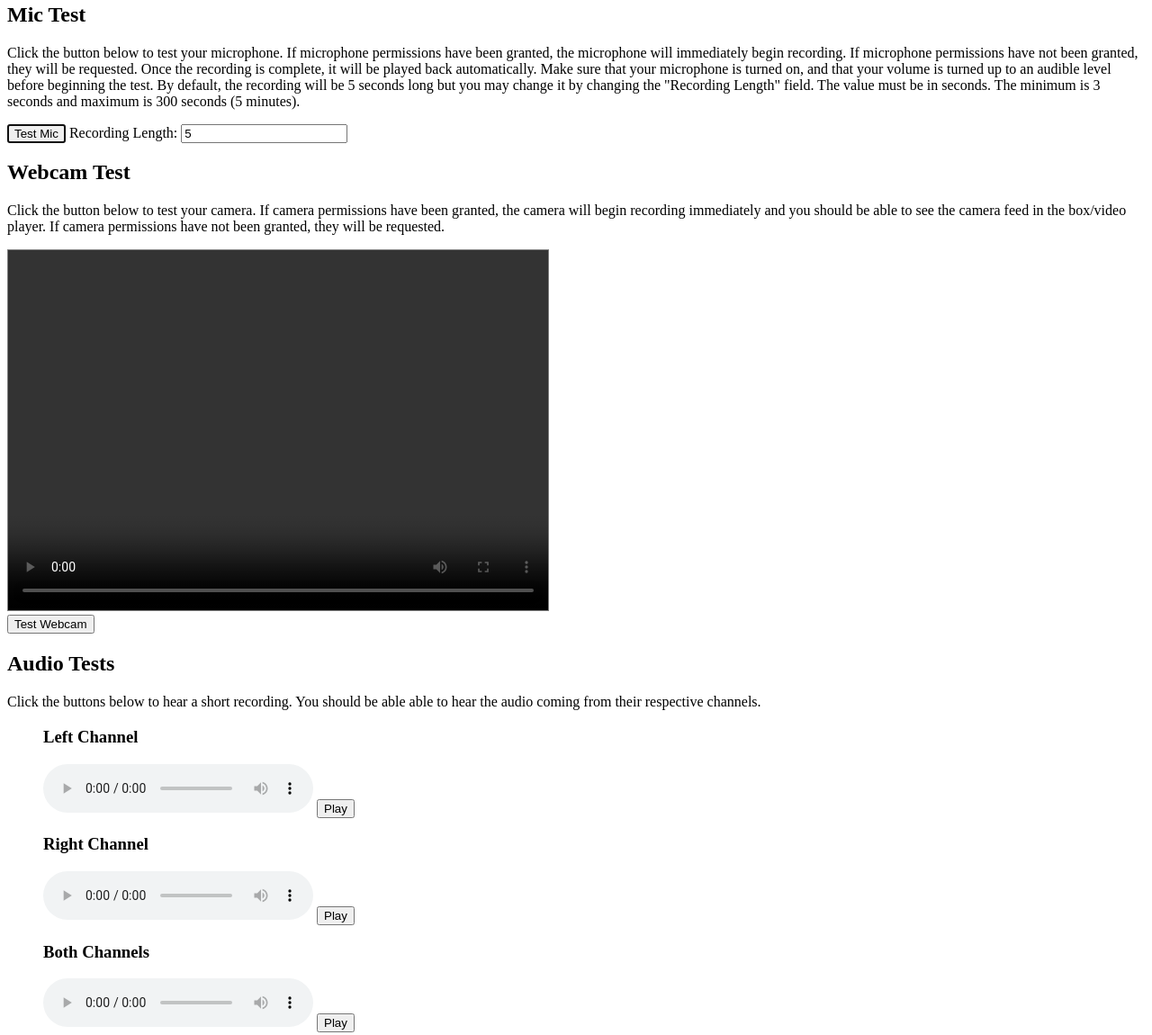
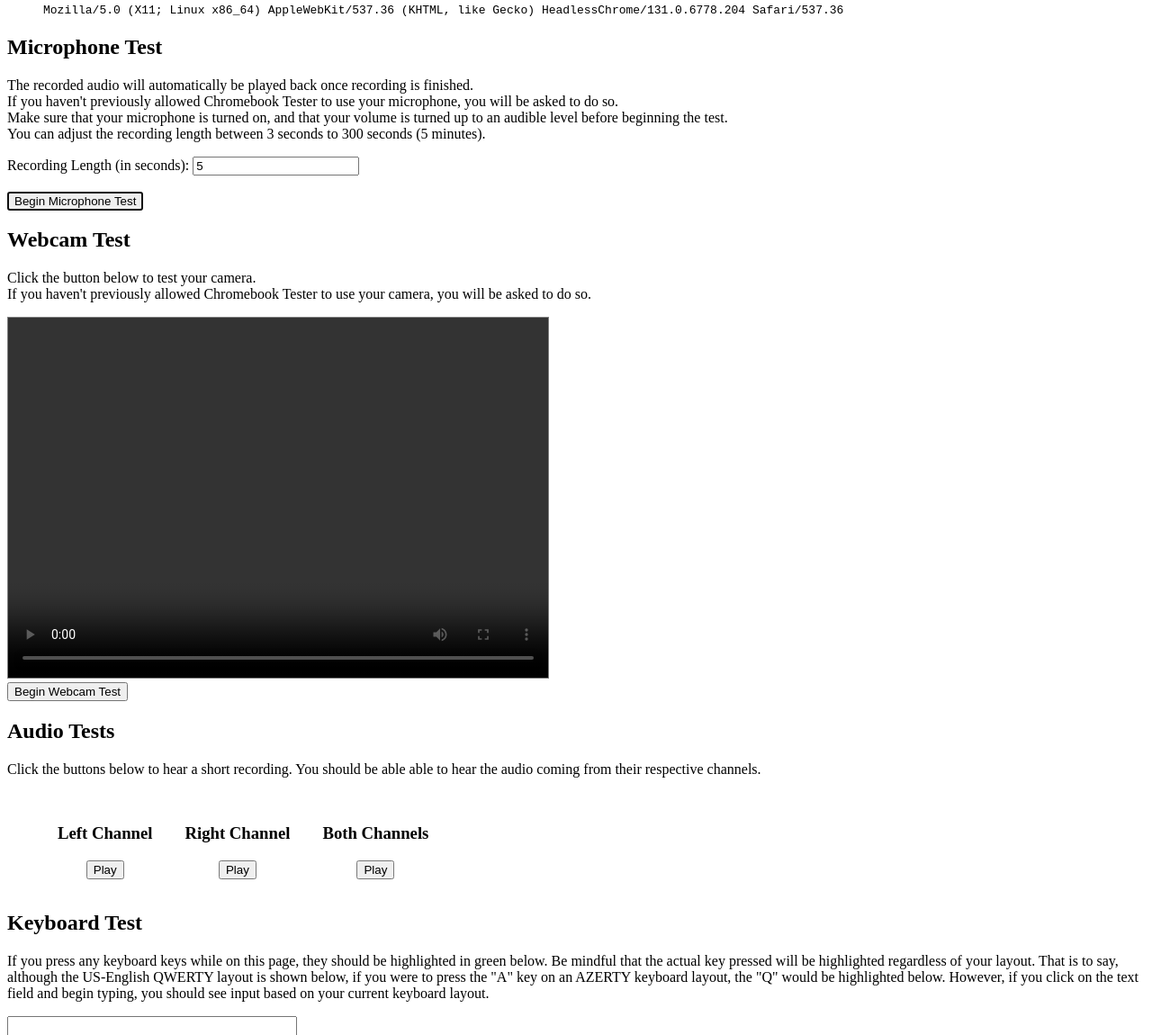
Before and after one commit to antony0596/chromebooktester.com, a plain HTML site: page index.html in a window 1280 px wide. Shown: the part 258-1408 px from the top of the page at 90% size. Drawn offline with Linux system fonts and the light colour scheme.

Commit message:
audio section alignment

```diff
--- a/index.html
+++ b/index.html
@@ -13,11 +13,18 @@
 
 <body>
 	<h1 class="text-center title" id="title"><a href="https://chromebooktester.com">Chromebook Tester</a></h1>
-	<p class="text-center">Welcome to chromebooktester.com. This site was designed to assist in the triage process of Chromebooks to enable faster repairs. Despite its name and original intent, the features available here should work on any Operating System.</p>
+	<p class="text-center">
+		Welcome to chromebooktester.com.<br>
+		This site was designed to assist in the triage process of Chromebooks to enable faster repairs.<br>
+		Despite its name and original intent, the features available here should work on any Operating System.
+	</p>
 
     <!-- START: System Information -->
     <h2 id="sysInfo">System Information:</h2>
-    <p>This section shows which web browser you're using. On ChromeOS, you can see which version of ChromeOS you're running by looking at the version of Chrome.</p>
+    <p>
+		This section shows which web browser you're using.<br>
+		On ChromeOS, you can see which version of ChromeOS you're running by looking at the version of Chrome.
+	</p>
 	<code id="ua" class="tab"></code>
 	<script type="text/javascript" src="systemInfo.js"></script>
 	<!-- END: System Information -->
@@ -28,21 +35,30 @@
     		document.getElementById('title').scrollIntoView();
 		};
 	</script>
-	<h2>Mic Test</h2>
-	<p>Click the button below to test your microphone. If microphone permissions have been granted, the microphone will immediately begin recording. If microphone permissions have not been granted, they will be requested. Once the recording is complete, it will be played back automatically. Make sure that your microphone is turned on, and that your volume is turned up to an audible level before beginning the test. By default, the recording will be 5 seconds long but you may change it by changing the "Recording Length" field. The value must be in seconds. The minimum is 3 seconds and maximum is 300 seconds &#40;5 minutes&#41;.</p>
-    <button onclick="myAudio()" tabindex="1" onfocus="scrollToTop();" autofocus>Test Mic</button>
-	<label for="recordLength">Recording Length:</label>
+	<h2>Microphone Test</h2>
+	<p>
+		The recorded audio will automatically be played back once recording is finished.<br>
+		If you haven't previously allowed Chromebook Tester to use your microphone, you will be asked to do so.<br>
+		Make sure that your microphone is turned on, and that your volume is turned up to an audible level before beginning the test.<br>
+		You can adjust the recording length between 3 seconds to 300 seconds &#40;5 minutes&#41;.
+	</p>
+	<label for="recordLength">Recording Length &#40;in seconds&#41;:</label>
 	<input id="recordLength" type="text" value="5" min="3" max="300">
+	<br><br>
+	<button onclick="myAudio()" tabindex="1" onfocus="scrollToTop();" autofocus>Begin Microphone Test</button>
 	<script type="text/javascript" src="micTest.js"></script>
 	<!-- END: Mic Test -->
 
 	<!-- START: Webcam Test -->
 	<h2>Webcam Test</h2>
-	<p>Click the button below to test your camera. If camera permissions have been granted, the camera will begin recording immediately and you should be able to see the camera feed in the box/video player. If camera permissions have not been granted, they will be requested.</p>
+	<p>
+		Click the button below to test your camera.<br>
+		If you haven't previously allowed Chromebook Tester to use your camera, you will be asked to do so.<br>
+	</p>
     <div id="webcamWrapper">
 	    <video id="videoPlayer" controls autoplay></video>
     </div>
-	<button onclick="startWebcam()" tabindex="2">Test Webcam</button>
+	<button onclick="startWebcam()" tabindex="2">Begin Webcam Test</button>
 	<script type="text/javascript" src="webcamTest.js"></script>
 	<!-- END: Webcam Test -->
 
@@ -50,32 +66,38 @@
 	<h2>Audio Tests</h2>
 	<p>Click the buttons below to hear a short recording. You should be able able to hear the audio coming from their respective channels.</p>
 	<div class="tab">
+		<div class="inline-block margin">
 			<h3>Left Channel</h3>
-		<audio controls preload="auto" id="leftChannel">
+			<audio preload="auto" id="leftChannel">
 				<source src="/media/leftChannel.mp3" type="audio/mpeg">
 				<source src="/media/leftChannel.ogg" type="audio/ogg">
 				<source src="/media/leftChannel.wav" type="audio/wav">
 				Your browser does not support the<code>audio</code> element.
 			</audio>
-		<button onclick="document.getElementById('leftChannel').play()" tabindex="3">Play</button>
+			<button class="center-horizontal" onclick="document.getElementById('leftChannel').play()" tabindex="3">Play</button>
+		</div>
 
+		<div class="inline-block margin">
 			<h3>Right Channel</h3>
-		<audio controls preload="auto" id="rightChannel">
+			<audio preload="auto" id="rightChannel">
 				<source src="/media/rightChannel.mp3" type="audio/mpeg">
 				<source src="/media/rightChannel.ogg" type="audio/ogg">
 				<source src="/media/rightChannel.wav" type="audio/wav">
 				Your browser does not support the<code>audio</code> element.
 			</audio>
-		<button onclick="document.getElementById('rightChannel').play()" tabindex="4">Play</button>
+			<button class="center-horizontal" onclick="document.getElementById('rightChannel').play()" tabindex="4">Play</button>
+		</div>
 
+		<div class="inline-block margin">
 			<h3>Both Channels</h3>
-		<audio controls preload="auto" id="bothChannels">
+			<audio preload="auto" id="bothChannels">
 				<source src="/media/bothChannels.mp3" type="audio/mpeg">
 				<source src="/media/bothChannels.ogg" type="audio/ogg">
 				<source src="/media/bothChannels.wav" type="audio/wav">
 				Your browser does not support the<code>audio</code> element.
 			</audio>
-		<button onclick="document.getElementById('bothChannels').play()" tabindex="5">Play</button>
+			<button class="center-horizontal" onclick="document.getElementById('bothChannels').play()" tabindex="5">Play</button>
+		</div>
 	</div>
     <!-- END: Audio Tests -->
 
--- a/style.css
+++ b/style.css
@@ -12,7 +12,7 @@ a {
 }
 /* Letter coloring */
 .blue {
-  color: ;
+  color: blue;
 }
 .center-horizontal {
   display: inline-block;
@@ -70,6 +70,12 @@ a {
 }
 
 /* classes */
+.margin {
+  margin: 1em;
+}
+.inline-block {
+  display: inline-block;
+}
 .keyboard-row {
   display: flex;
 }
```
Lines whose indentation alone changed are shown as unchanged.
